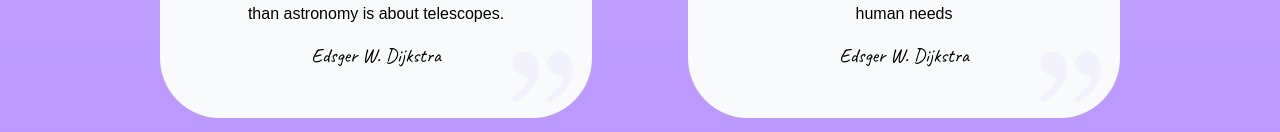
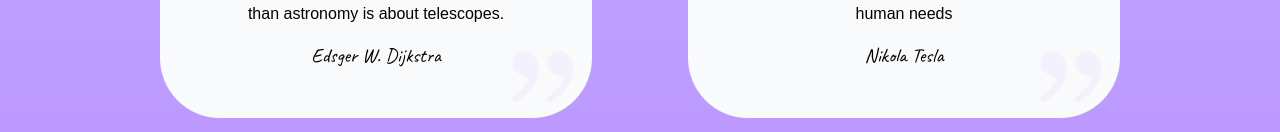
Before and after one commit to picklebrownie/my-portfolio, a Next.js app: page / in a window 1280 px wide. Shown: the part 2228-2360 px from the top of the page. Built offline with nearby package versions, Linux system fonts and the light colour scheme; a web font is replaced by a local one.

Commit message:
correct quoter name

```diff
--- a/app/page.tsx
+++ b/app/page.tsx
@@ -227,7 +227,7 @@ export default function Home() {
             <p className='font-antic text-base'>
             Invention is the most important product of man&apos;s creative brain. The ultimate purpose is the complete mastery of mind over the material world, the harnessing of human nature to human needs
             </p>
-            <span className='font-caveat text-xl'>Edsger W. Dijkstra</span>
+            <span className='font-caveat text-xl'>Nikola Tesla</span>
           </div>
         </div>
       </section>
```
